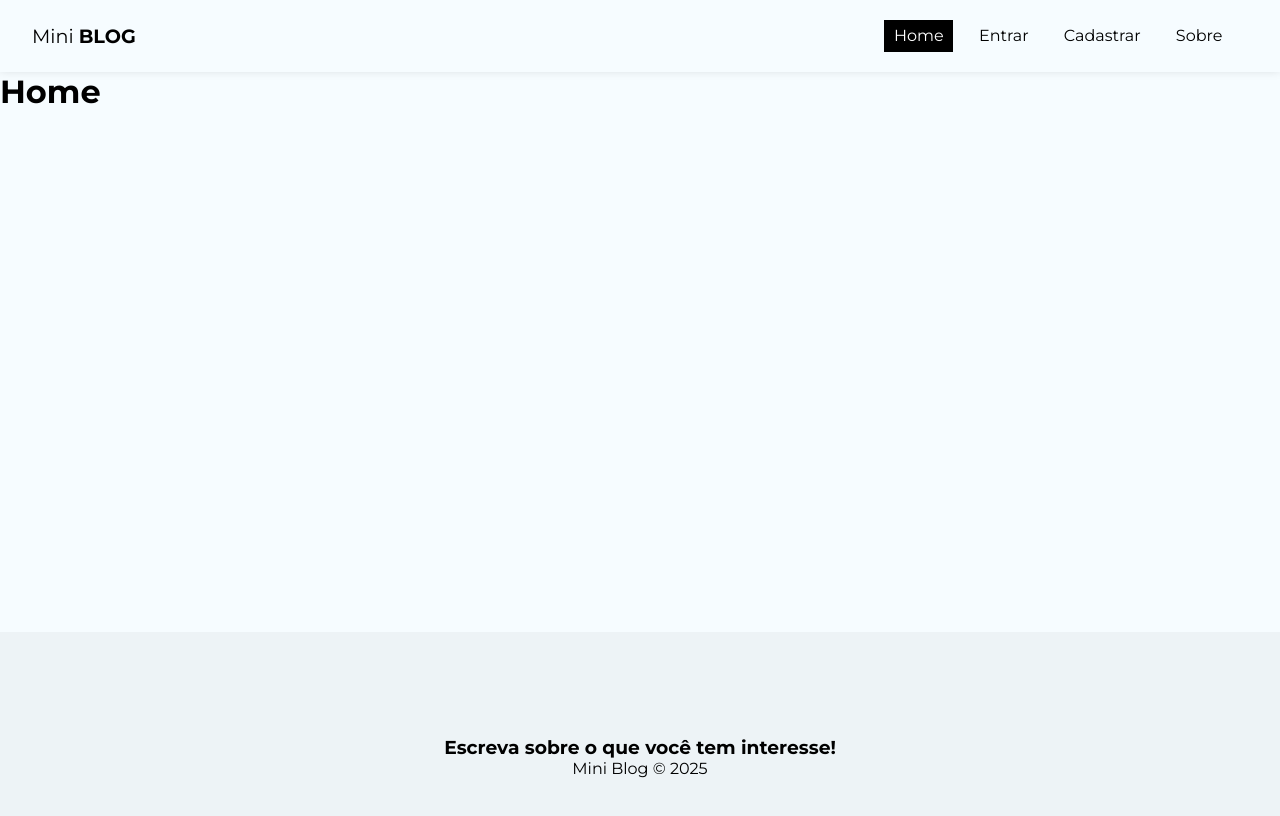
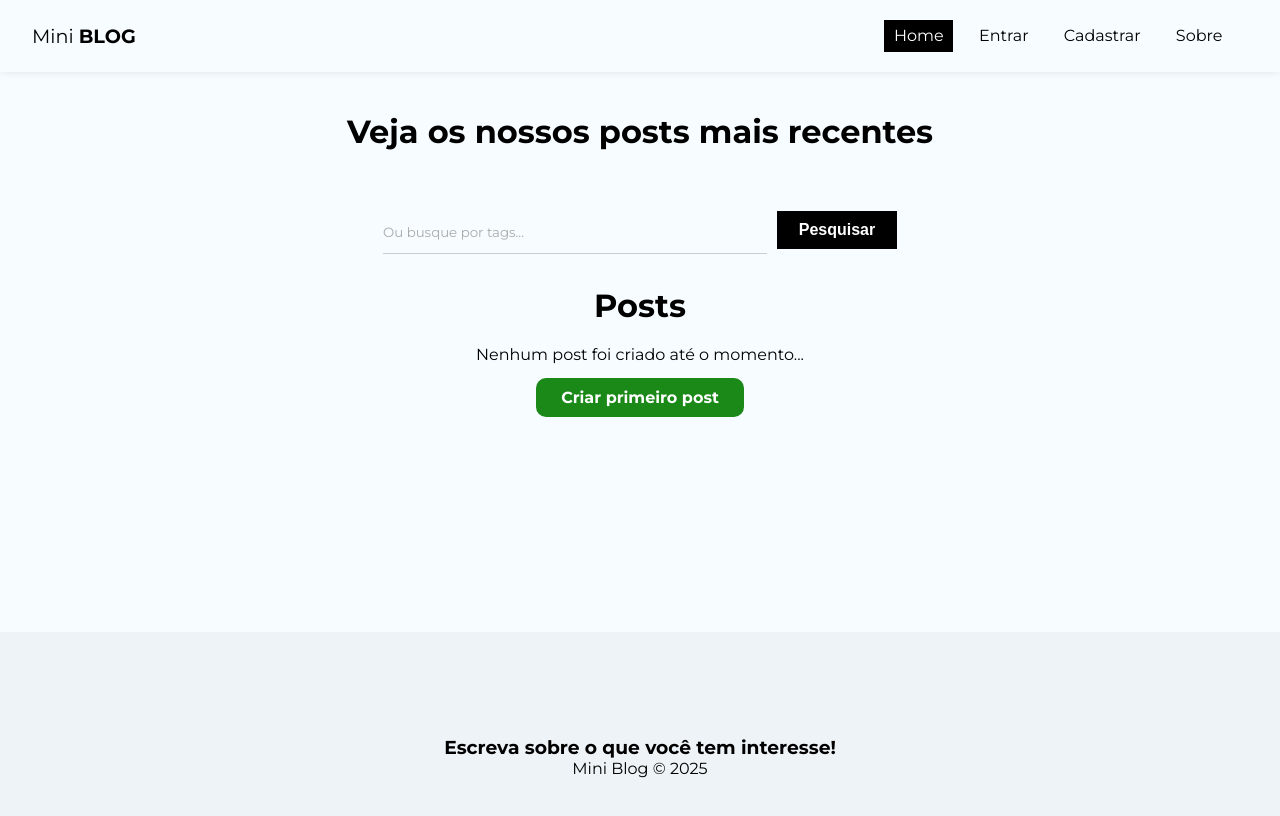
Before and after one commit to Vinicius-b-oliveira/Mini-Blog, a React (Vite) app: page / in a window 1280 px wide. Shown: the top 816 px of the page. Built offline with nearby package versions, Linux system fonts and the light colour scheme; no server answers.

Commit message:
Iniciando função para carregar dados na home

```diff
--- a/src/pages/Home/Home.module.css
+++ b/src/pages/Home/Home.module.css
@@ -0,0 +1,41 @@
+.home {
+    display: flex;
+    flex-direction: column;
+    align-items: center;
+    justify-content: center;
+}
+
+.home h1 {
+    margin: 40px 0 60px;
+}
+
+.search_form {
+    max-width: 100%;
+    width: 60%;
+    display: flex;
+    justify-content: center;
+    margin-bottom: 2em;
+}
+
+.search_form input {
+    margin-right: 10px;
+    width: 50%;
+}
+
+.home h2 {
+    font-size: 2em;
+    text-align: center;
+    margin-bottom: 20px;
+}
+
+.noposts {
+    text-align: center;
+}
+
+.noposts p {
+    margin-bottom: 1.5em;
+}
+
+.noposts a {
+    padding: 10px 25px;
+}
--- a/src/pages/Home/index.jsx
+++ b/src/pages/Home/index.jsx
@@ -1,10 +1,41 @@
+import { useNavigate, Link } from "react-router-dom";
+import { useState } from "react";
+
 // CSS
 import styles from "./Home.module.css";
 
 const Home = () => {
+    const [query, setQuery] = useState("");
+    const [posts] = useState([]);
+
+    const handleSubmit = (e) => {
+        e.preventDefault();
+    };
+
     return (
-        <div>
-            <h1>Home</h1>
+        <div className={styles.home}>
+            <h1>Veja os nossos posts mais recentes</h1>
+            <form className={styles.search_form} onSubmit={handleSubmit}>
+                <input
+                    type="text"
+                    placeholder="Ou busque por tags..."
+                    value={query}
+                    onChange={(e) => setQuery(e.target.value)}
+                />
+                <button className="btn btn-dark">Pesquisar</button>
+            </form>
+
+            <div>
+                <h2>Posts</h2>
+                {posts && posts.length === 0 && (
+                    <div className={styles.noposts}>
+                        <p>Nenhum post foi criado até o momento...</p>
+                        <Link to="/posts/create" className="btn">
+                            Criar primeiro post
+                        </Link>
+                    </div>
+                )}
+            </div>
         </div>
     );
 };
```
Also changed, not shown: src/hooks/useFetchDocuments.js (added, +51 -0 lines).
